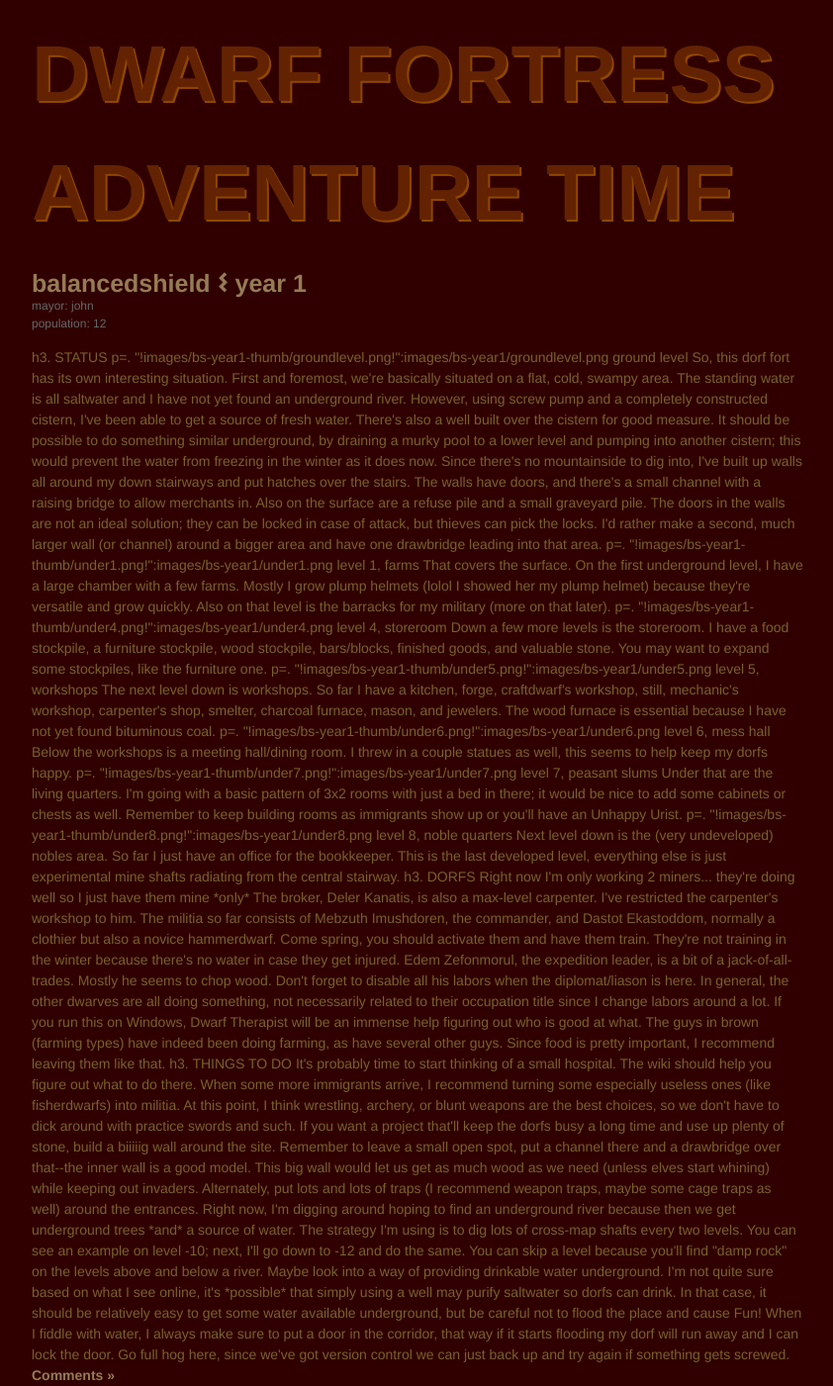
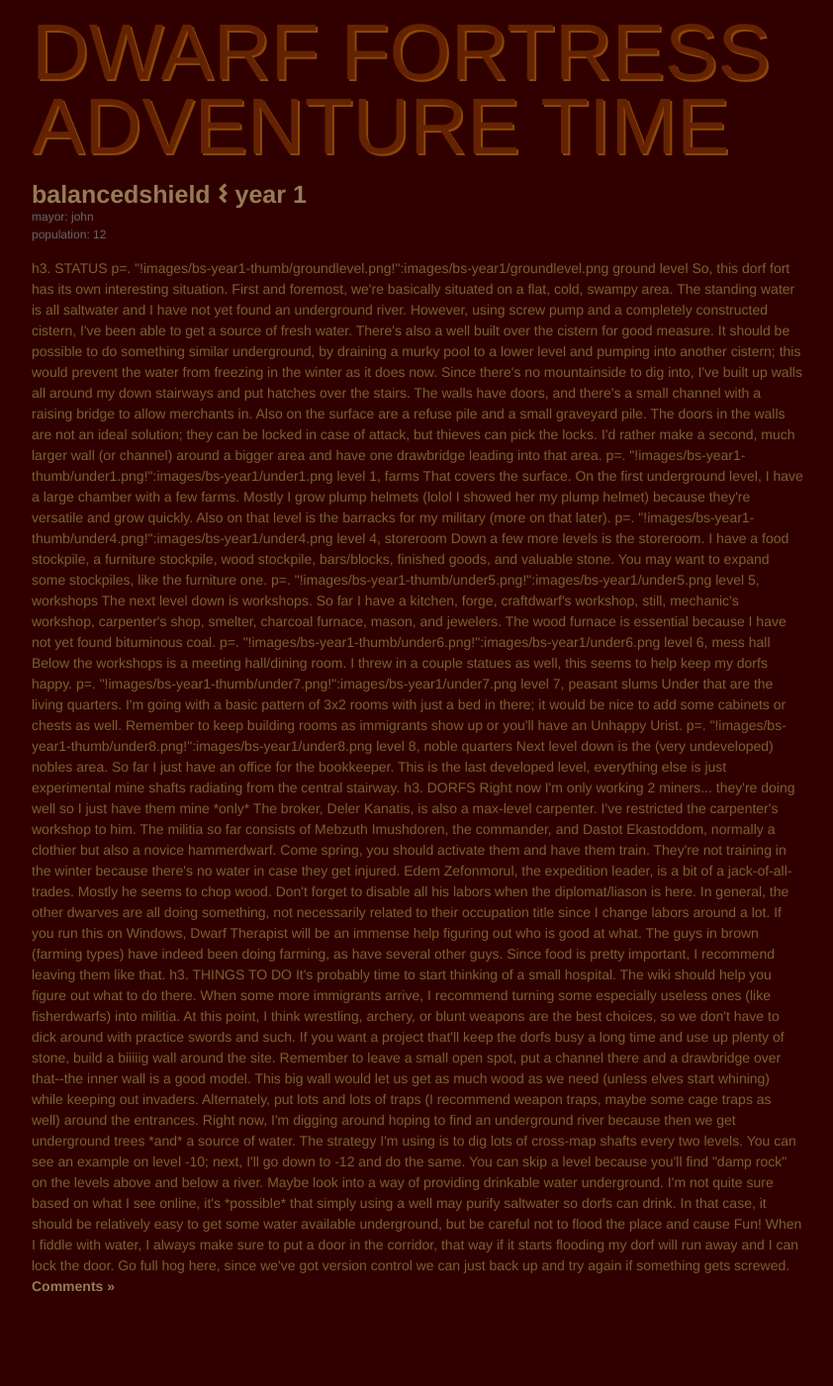
Before and after one commit to qrush/dfat, a Jekyll site: the page built from index.html, in a window 1280 px wide. Shown: the whole page at 99% size, without its empty margins (138-980 px from the left). Built offline with Jekyll 4.4.1, drawn with Linux system fonts in a browser that asks for light colours; after the commit the page ends 1311 px from its top, so only the background shows below that.

Commit message:
make the header not look stupid

```diff
--- a/css/screen.css
+++ b/css/screen.css
@@ -75,6 +75,8 @@
   font-size:80px;
   margin-top:15px;
   text-shadow:2px 2px 0 #8F4700;
+  font-weight: normal;
+  line-height: 75px;
 }
 
 h2 {
```
